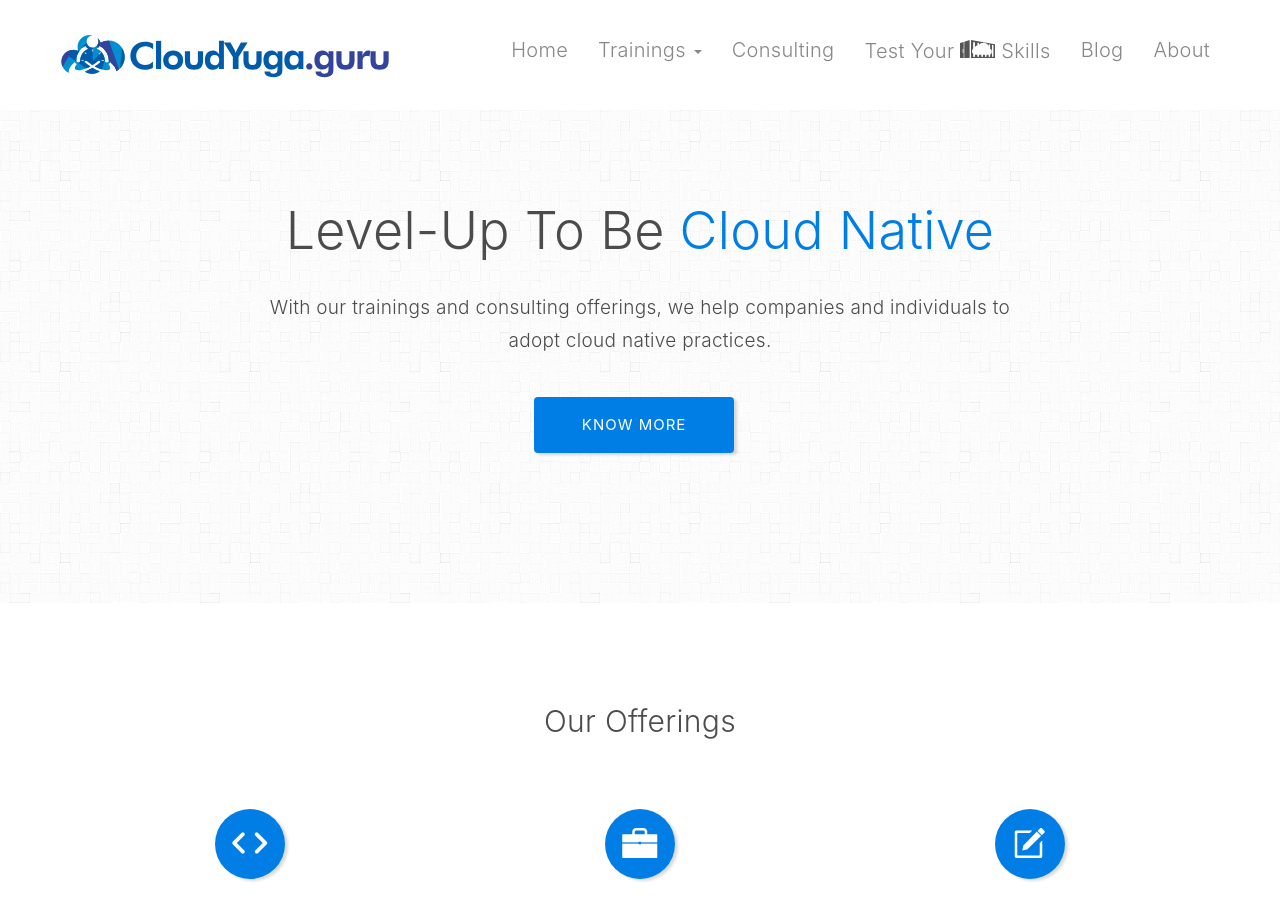
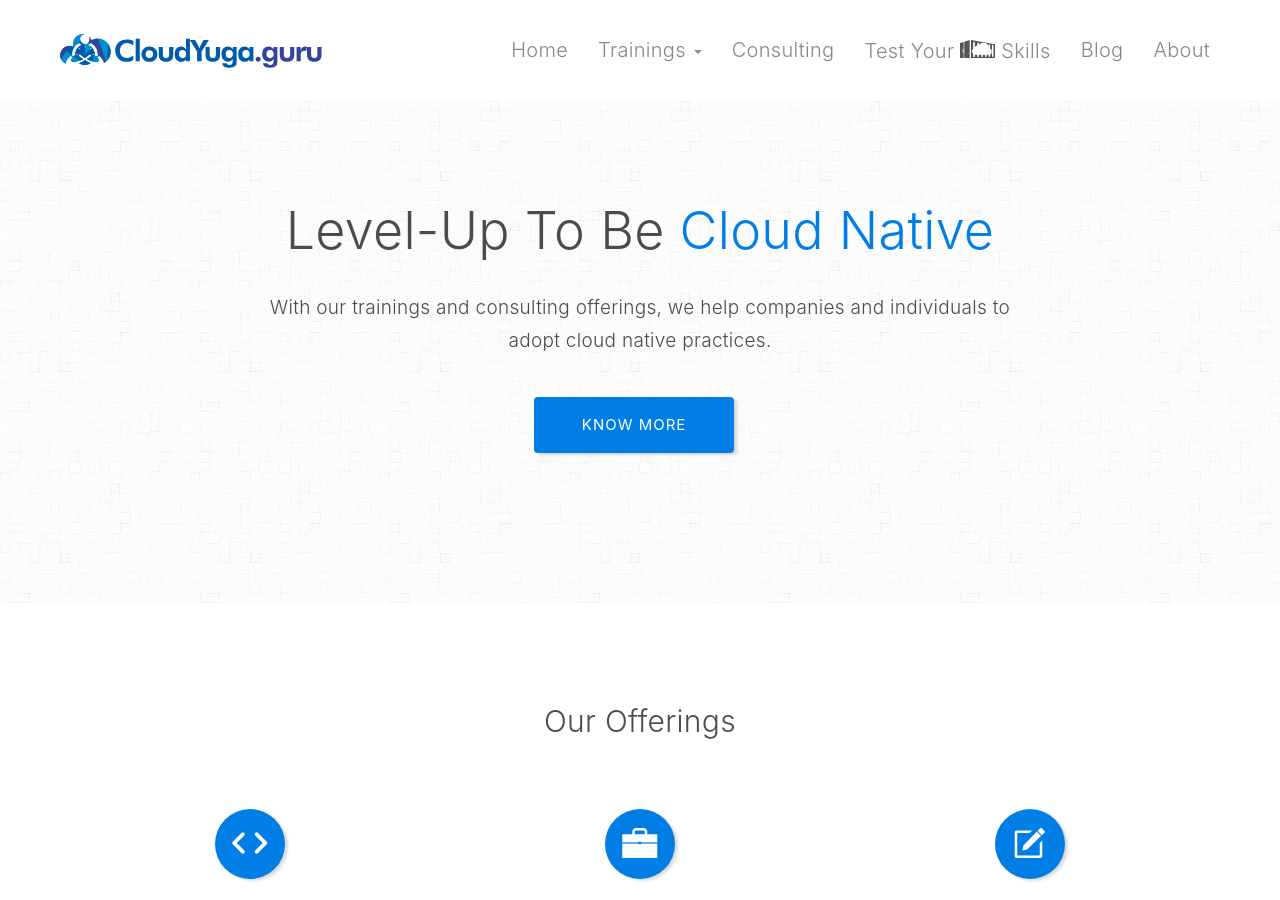
Before and after one commit to sharu725/cloudyuga-revamp, a Jekyll site: the page built from index.html, in a window 1280 px wide and 900 px high. Built offline with Jekyll 4.4.1, drawn with Linux system fonts in a browser that asks for light colours; some web fonts are replaced; some of the changed text lies outside the part shown.

Commit message:
logo size

```diff
--- a/_includes/header.html
+++ b/_includes/header.html
@@ -9,7 +9,7 @@
                                 <i class="ion-ios-more-outline"></i>
                             </button>
                             <a class="navbar-brand" href="{{site.baseurl}}/">
-                                <img height="50" src="{{site.baseurl}}/img/cloudyuga-logo-new-expand.svg" alt="{{site.title}}">     <!-- Replace with your logo -->
+                                <img height="40" src="{{site.baseurl}}/img/cloudyuga-logo-new-expand.svg" alt="{{site.title}}">     <!-- Replace with your logo -->
                             </a>
                         </div>
 
```
Also changed, not shown: _data/data.yml (line endings or trailing spaces).
